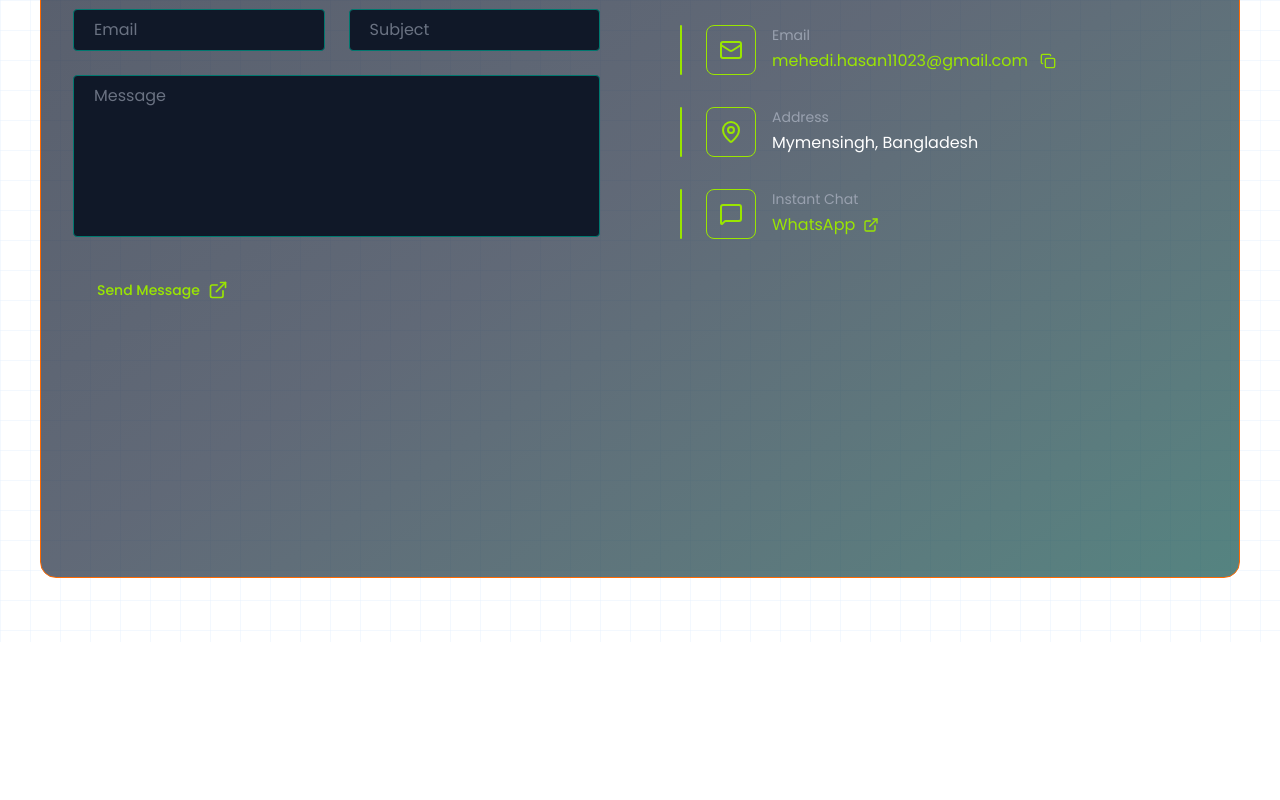
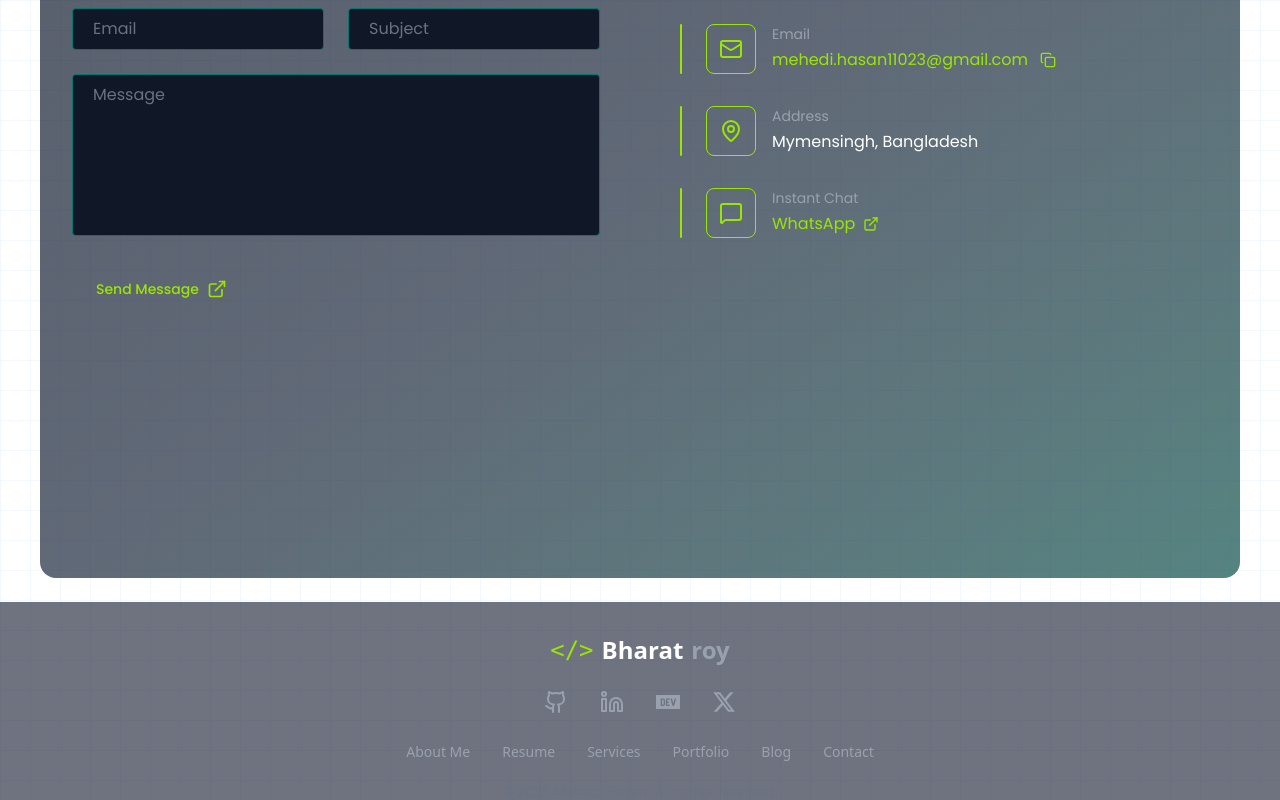
Before and after one commit to bharatroy4D/bharat-dev, a React (Vite) app: page / in a window 1280 px wide. Shown: the part 2010-2810 px from the top of the page. Before the commit the page ends 2652 px from the top, so only its background shows below. Built offline with nearby package versions, Linux system fonts and the light colour scheme.

Commit message:
Footer component is create

```diff
--- a/src/App.jsx
+++ b/src/App.jsx
@@ -3,6 +3,7 @@ import Navbar from './Components/navbar/Navbar';
 import Home from './Pages/Home/Home';
 import About from './Pages/about/About';
 import Contact from './Pages/contact/Contact';
+import Footer from './Components/footer/Footer';
 
 const App = () => {
   return (
@@ -31,6 +32,7 @@ const App = () => {
           <About />
           <Contact />
         </div>
+        <Footer />
       </div>
     </div>
   );
--- /dev/null
+++ b/src/Components/footer/Footer.jsx
@@ -0,0 +1,85 @@
+import React from 'react';
+import { Github, Linkedin } from 'lucide-react';
+
+const Footer = () => {
+  return (
+    <footer className="bg-slate-900/60 text-white py-8 px-8">
+      <div className="max-w-7xl mx-auto">
+        {/* Logo/Name Section */}
+        <div className="flex justify-center items-center gap-2 mb-4">
+          <span className="text-lime-400 text-2xl font-mono">&lt;/&gt;</span>
+          <span className="text-white text-2xl font-semibold">Bharat</span>
+          <span className="text-gray-400 text-2xl font-semibold">roy</span>
+        </div>
+
+        {/* Social Media Icons */}
+        <div className="flex justify-center items-center gap-4 mb-5">
+          {/* GitHub */}
+          <a
+            href="#"
+            className="p-2 hover:bg-slate-800 rounded transition-colors"
+          >
+            <Github className="w-6 h-6 text-gray-400 hover:text-white transition-colors" />
+          </a>
+
+          {/* LinkedIn */}
+          <a
+            href="#"
+            className="p-2 hover:bg-slate-800 rounded transition-colors"
+          >
+            <Linkedin className="w-6 h-6 text-gray-400 hover:text-white transition-colors" />
+          </a>
+
+          {/* Dev.to */}
+          <a
+            href="#"
+            className="p-2 hover:bg-slate-800 rounded transition-colors"
+          >
+            <svg className="w-6 h-6 text-gray-400 hover:text-white transition-colors" viewBox="0 0 24 24" fill="currentColor">
+              <path d="M7.42 10.05c-.18-.16-.46-.23-.84-.23H6l.02 2.44.04 2.45.56-.02c.41 0 .63-.07.83-.26.24-.24.26-.36.26-2.2 0-1.91-.02-1.96-.29-2.18zM0 4.94v14.12h24V4.94H0zM8.56 15.3c-.44.58-1.06.77-2.53.77H4.71V8.53h1.4c1.67 0 2.16.18 2.6.9.27.43.29.6.32 2.57.05 2.23-.02 2.73-.47 3.3zm5.09-5.47h-2.47v1.77h1.52v1.28l-.72.04-.75.03v1.77l1.22.03 1.2.04v1.28h-1.6c-1.53 0-1.6-.01-1.87-.3l-.3-.28v-3.16c0-3.02.01-3.18.25-3.48.23-.31.25-.31 1.88-.31h1.64v1.3zm4.68 5.45c-.17.43-.64.79-1 .79-.18 0-.45-.15-.67-.39-.32-.32-.45-.63-.82-2.08l-.9-3.39-.45-1.67h.76c.4 0 .75.02.75.05 0 .06 1.16 4.54 1.26 4.83.04.15.32-.7.73-2.3l.66-2.52.74-.04c.4-.02.73 0 .73.04 0 .14-1.67 6.38-1.8 6.68z"/>
+            </svg>
+          </a>
+
+          {/* Twitter/X */}
+          <a
+            href="#"
+            className="p-2 hover:bg-slate-800 rounded transition-colors"
+          >
+            <svg className="w-6 h-6 text-gray-400 hover:text-white transition-colors" viewBox="0 0 24 24" fill="currentColor">
+              <path d="M18.244 2.25h3.308l-7.227 8.26 8.502 11.24H16.17l-5.214-6.817L4.99 21.75H1.68l7.73-8.835L1.254 2.25H8.08l4.713 6.231zm-1.161 17.52h1.833L7.084 4.126H5.117z"/>
+            </svg>
+          </a>
+        </div>
+
+        {/* Navigation Links */}
+        <div className="flex justify-center items-center gap-8 mb-5 flex-wrap">
+          <a href="#about" className="text-gray-400 hover:text-white transition-colors text-sm">
+            About Me
+          </a>
+          <a href="#resume" className="text-gray-400 hover:text-white transition-colors text-sm">
+            Resume
+          </a>
+          <a href="#services" className="text-gray-400 hover:text-white transition-colors text-sm">
+            Services
+          </a>
+          <a href="#portfolio" className="text-gray-400 hover:text-white transition-colors text-sm">
+            Portfolio
+          </a>
+          <a href="#blog" className="text-gray-400 hover:text-white transition-colors text-sm">
+            Blog
+          </a>
+          <a href="#contact" className="text-gray-400 hover:text-white transition-colors text-sm">
+            Contact
+          </a>
+        </div>
+
+        {/* Copyright */}
+        <div className="text-center text-gray-500 text-sm">
+          © 2025 Mehedi Hasan. All rights reserved.
+        </div>
+      </div>
+    </footer>
+  );
+};
+
+export default Footer;
--- a/src/Pages/contact/Contact.jsx
+++ b/src/Pages/contact/Contact.jsx
@@ -4,7 +4,7 @@ const Contact = () => {
 
 
     return (
-        <div className="min-h-screen bg-gradient-to-br from-slate-900/70 via-slate-800/70 to-teal-900/70 text-white my-10 rounded-2xl border border-orange-500 py-10 px-8">
+        <div className="min-h-screen bg-gradient-to-br from-slate-900/70 via-slate-800/70 to-teal-900/70 text-white mt-10 rounded-2xl  py-10 px-8">
             <div className="max-w-7xl mx-auto">
                 {/* Header */}
                 <div className="mb-12">
```
